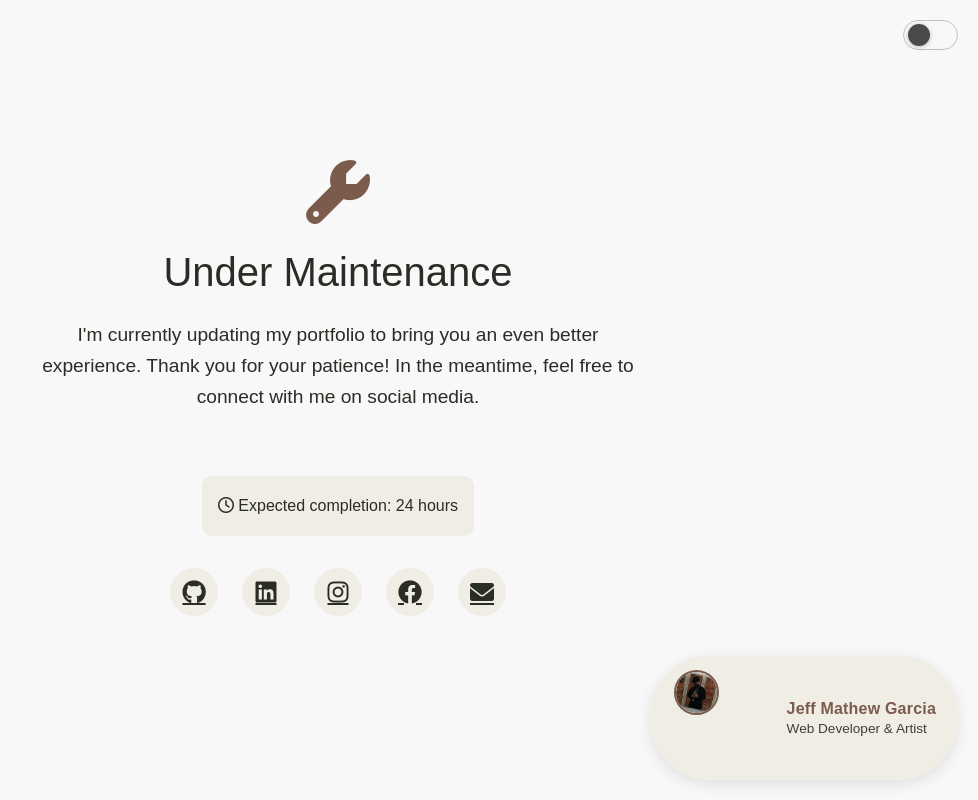
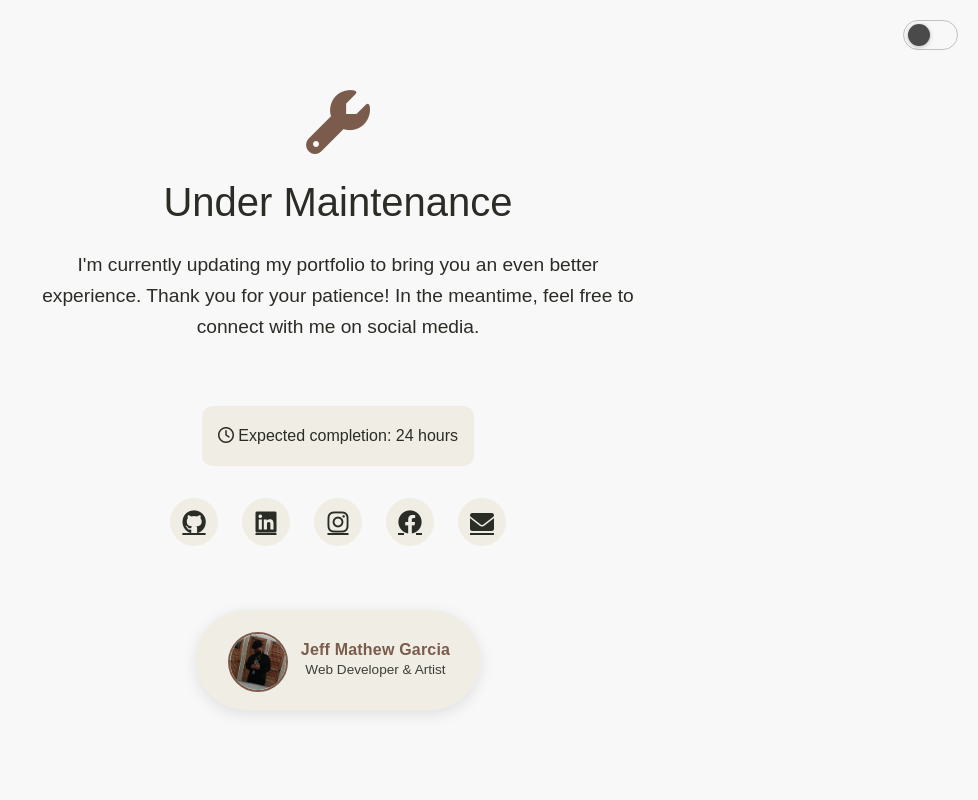
Before and after one commit to Shin-da/jeffmathew-portfolio, a website: page index.html in a window 1280 px wide. Shown: the whole page, without its empty margins (302-1280 px from the left). Drawn offline with nearby package versions, Linux system fonts and the light colour scheme; a web font is replaced by a local one.

Commit message:
added maintenance page.

```diff
--- a/index.html
+++ b/index.html
@@ -1,6 +1,6 @@
 <!DOCTYPE html>
 <html lang="en">
-<head>
+  </section>  <head>
         <meta charset="UTF-8">
         <meta name="viewport" content="width=device-width, initial-scale=1.0">
         <title>Under Maintenance - Jeff Mathew Garcia</title>
@@ -106,14 +106,15 @@
                 transform: rotate(0deg);
             }
         }        .theme-toggle-wrapper {
+            z-index: 1000;
             position: fixed;
             top: 20px;
             right: 20px;
         }        .author-signature {
-            position: fixed;
-            bottom: 20px;
-            right: 20px;
-            padding: 12px;
+            position: relative;
+            margin-top: 2.5rem;
+            padding: 20px 20px;
+            display: inline-flex;
             background: var(--card-bg);
             border-radius: 60px;
             box-shadow: 0 4px 15px rgba(0, 0, 0, 0.1);
@@ -125,11 +126,6 @@
 
         .author-signature::before {
             content: '';
-            position: absolute;
-            top: -2px;
-            left: -2px;
-            right: -2px;
-            bottom: -2px;
             background: linear-gradient(45deg, var(--saddle), transparent);
             border-radius: 61px;
             z-index: -1;
@@ -157,6 +153,8 @@
         .author-image {
             position: relative;
             padding: 2px;
+            width: 60px;
+            height: 60px;
         }
 
         .author-image::after {
@@ -177,8 +175,8 @@
         }
 
         .author-image img {
-            width: 45px;
-            height: 45px;
+            width: 60px;
+            height: 60px;
             border-radius: 50%;
             border: 2px solid var(--saddle);
             object-fit: cover;
@@ -217,9 +215,6 @@
 
         @media (max-width: 768px) {
             .author-signature {
-                position: relative;
-                bottom: auto;
-                right: auto;
             margin-top: 2rem;
             display: inline-block;
             }
@@ -233,9 +228,8 @@
                     <span class="toggle-thumb"></span>
                 </span>
             </button>
-    </div>    <section class="maintenance-section">
+        </div> <section class="maintenance-section">
             <div class="maintenance-content" data-aos="fade-up">
-
 
                 <i class="fas fa-wrench maintenance-icon"></i>
                 <h1 class="maintenance-title">Under Maintenance</h1>
@@ -259,14 +253,11 @@
                     </a>
                     <a href="https://www.facebook.com/jepmachu" target="_blank" aria-label="Facebook">
                         <i class="fab fa-facebook"></i>
+                    </a>                    <a href="mailto:jeffmathewg@gmail.com" aria-label="Email">
+                        <i class="fas fa-envelope"></i>
                     </a>
-                <a href="mailto:jeffmathewg@gmail.com" aria-label="Email">
-                    <i class="fas fa-envelope"></i>
-                </a>            </div>
                 </div>
-    </section>
-
-    <div class="author-signature">
+                <div class="author-signature" data-aos="fade-up" data-aos-delay="100">
             <div class="author-content">
                 <div class="author-image">
                     <picture>
```
Lines whose indentation alone changed are shown as unchanged.
